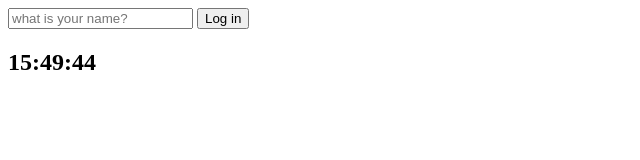
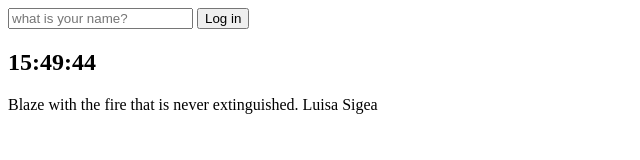
Before and after one commit to donato14/momentum-clone, a plain HTML site: page index.html in a window 1280 px wide. Shown: the whole page, without its empty margins (0-640 px from the left). Drawn offline with Linux system fonts and the light colour scheme.

Commit message:
🚧 Add Quotes

```diff
--- a/index.html
+++ b/index.html
@@ -16,8 +16,13 @@
   </form>
   <h2 id="clock">00:00:00</h2>
   <h1 id="greeting" class="hidden"></h1>
+  <div id="quote">
+    <span></span>
+    <span></span>
+  </div>
   <script src="./js/greetings.js"></script>
   <script src="./js/clock.js"></script>
+  <script src="./js/quotes.js"></script>
 </body>
 
 </html>
--- /dev/null
+++ b/js/quotes.js
@@ -0,0 +1,30 @@
+const quotes = [
+  {
+    quote : "We cannot always build the future for our youth, but we can build our youth for the future.",
+    author : "Franklin D. Roosevelt",
+  },
+  {
+    quote : "To my embarrassment I was born in bed with a lady.",
+    author : "Wilson Mizner",
+  },
+  {
+    quote : "The merit of an action lies in finishing it to the end.",
+    author : "Genghis Khan",
+  },
+  {
+    quote : "The direction in which education starts a man will determine his future life.",
+    author : "Plato",
+  },
+  {
+    quote : "Blaze with the fire that is never extinguished.",
+    author : "Luisa Sigea",
+  },
+]
+
+const quote = document.querySelector("#quote span:first-child");
+const author = document.querySelector("#quote span:last-child");
+
+const todaysQuote = quotes[Math.floor(Math.random() * quotes.length)];
+
+quote.innerText = todaysQuote.quote;
+author.innerText = todaysQuote.author;
```
